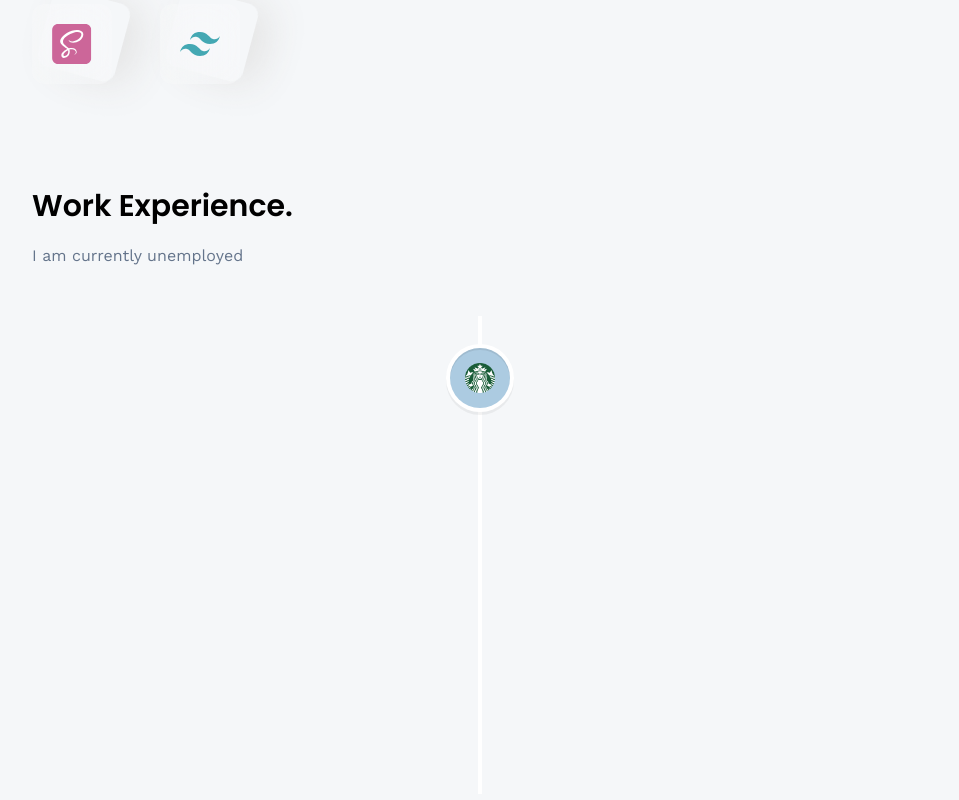
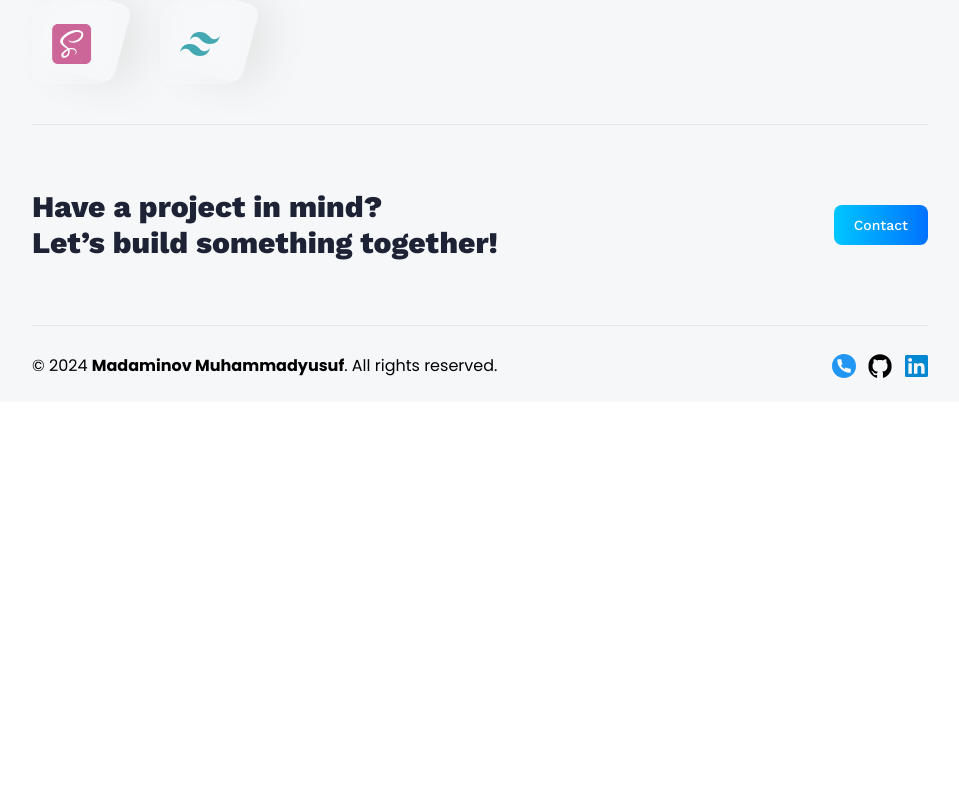
Before and after one commit to Darkned07/3d-portfolio, a React (Vite) app: page /about in a window 1280 px wide. Shown: the part 500-1300 px from the top of the page, without its empty margins (160-1119 px from the left). After the commit the page ends 902 px from the top, so only its background shows below. Built offline with nearby package versions, Linux system fonts and the light colour scheme; no server answers.

Commit message:
Update About.jsx

```diff
--- a/src/pages/About.jsx
+++ b/src/pages/About.jsx
@@ -42,64 +42,7 @@ const About = () => {
         </div>
       </div>
 
-      <div className="py-16">
-        <h3 className="subhead-text">Work Experience.</h3>
-        <div className="mt-5 flex flex-col gap-3 text-slate-500">
-          <p>
-            I am currently unemployed
-          </p>
-        </div>
 
-        <div className="mt-12 flex">
-          <VerticalTimeline>
-            {experiences.map((experience, index) => (
-              <VerticalTimelineElement
-                key={experience.company_name}
-                date={experience.date}
-                iconStyle={{ background: experience.iconBg }}
-                icon={
-                  <div className="flex justify-center items-center w-full h-full">
-                    <img
-                      src={experience.icon}
-                      alt={experience.company_name}
-                      className="w-[60%] h-[60%] object-contain"
-                    />
-                  </div>
-                }
-                contentStyle={{
-                  borderBottom: "8px",
-                  borderStyle: "solid",
-                  borderBottomColor: experience.iconBg,
-                  boxShadow: "none",
-                }}
-              >
-                <div>
-                  <h3 className="text-black text-xl font-poppins font-semibold">
-                    {experience.title}
-                  </h3>
-                  <p
-                    className="text-black-500 font-medium text-base"
-                    style={{ margin: 0 }}
-                  >
-                    {experience.company_name}
-                  </p>
-                </div>
-
-                <ul className="my-5 list-disc ml-5 space-y-2">
-                  {experience.points.map((point, index) => (
-                    <li
-                      key={`experience-point-${index}`}
-                      className="text-black-500/50 font-normal pl-1 text-sm"
-                    >
-                      {point}
-                    </li>
-                  ))}
-                </ul>
-              </VerticalTimelineElement>
-            ))}
-          </VerticalTimeline>
-        </div>
-      </div>
 
       <hr className="border-slate-200" />
 
```
